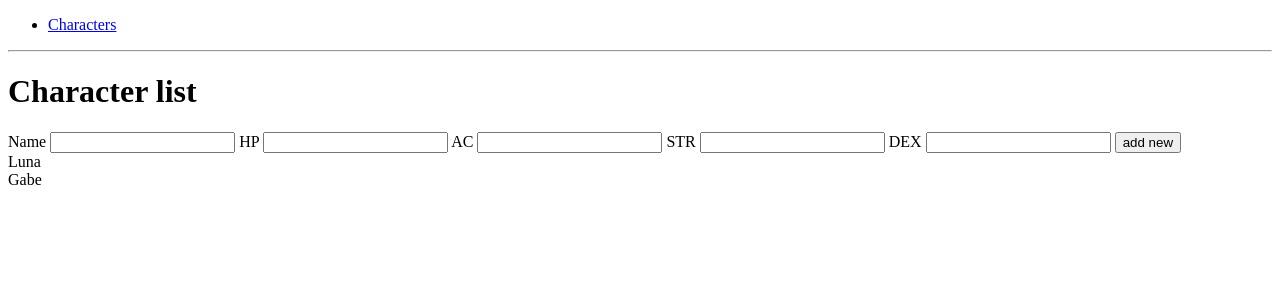
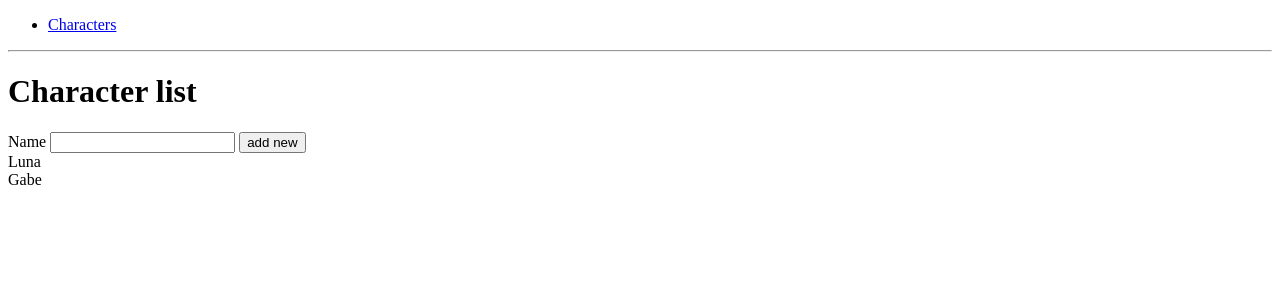
Before and after one commit to inkyblinkypinkyclyde/DnD-flask-app, a Flask app: page /characters in a window 1280 px wide. Shown: the top 300 px of the page. Run offline with Flask 2, Linux system fonts and the light colour scheme.

Commit message:
can add names to list

```diff
--- a/controllers/controller.py
+++ b/controllers/controller.py
@@ -8,13 +8,8 @@ def index():
     return render_template('index.html', title="Character entry", character_list = character_list)
 
 @app.route('/characters', methods=['POST'])
-def add_new_character():
+def new_character():
     name = request.form['name']
-    HP = request.form['HP']
-    AC = request.form['AC']
-    STRe = request.form['STR']
-    DEX = request.form['DEX']
-    new_character = Character(name=name, HP=HP, AC=AC, STR = STRe, DEX=DEX)
-    print(new_character.name)
+    new_character = Character(name=name)
     add_new_character(new_character)
     return redirect('/characters')
--- a/models/character.py
+++ b/models/character.py
@@ -1,7 +1,3 @@
 class Character():
-    def __init__(self, name, HP, AC, STR, DEX):
+    def __init__(self, name):
         self.name = name
-        self.HP = HP
-        self.AC = AC
-        self.STR = STR
-        self.DEX = DEX
--- a/models/characters.py
+++ b/models/characters.py
@@ -1,7 +1,7 @@
 from models.character import *
 
-character1 = Character("Luna", 15, 10, 1, 2)
-character2 = Character("Gabe", 50, 20, 3, 9)
+character1 = Character("Luna")
+character2 = Character("Gabe")
 
 character_list = [character1, character2]
 
--- a/templates/index.html
+++ b/templates/index.html
@@ -6,14 +6,6 @@
     <form action="/characters" method="POST">
         <label for="name">Name</label>
         <input type="text" name="name" id="name">
-        <label for="HP">HP</label>
-        <input type="number" name="HP" id="HP">
-        <label for="AC">AC</label>
-        <input type="number" name="AC" id="AC">
-        <label for="STR">STR</label>
-        <input type="number" name="STR" id="STR">
-        <label for="DEX">DEX</label>
-        <input type="number" name="DEX" id="DEX">
         <input type="submit" value="add new">
     </form>
 </section>
```
